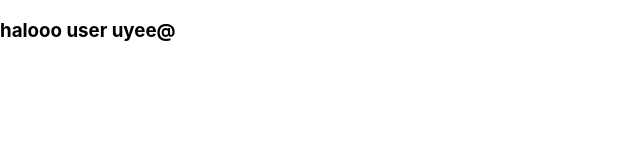
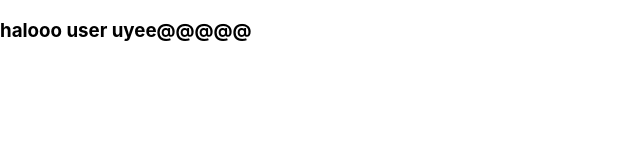
Before and after one commit to elangreza14/learnreactjs, a React (Create React App) app: page / in a window 1280 px wide. Shown: the top 160 px of the page, without its empty margins (0-640 px from the left). Built offline with nearby package versions, Linux system fonts and the light colour scheme.

Commit message:
updatetestgitcola

```diff
--- a/src/user/pages/NewUser.js
+++ b/src/user/pages/NewUser.js
@@ -1,7 +1,7 @@
 import React from "react";
 
 const NewUser = () => {
-  return <h3>halooo user uyee@</h3>;
+  return <h3>halooo user uyee@@@@@</h3>;
 };
 
 export default NewUser;
```
